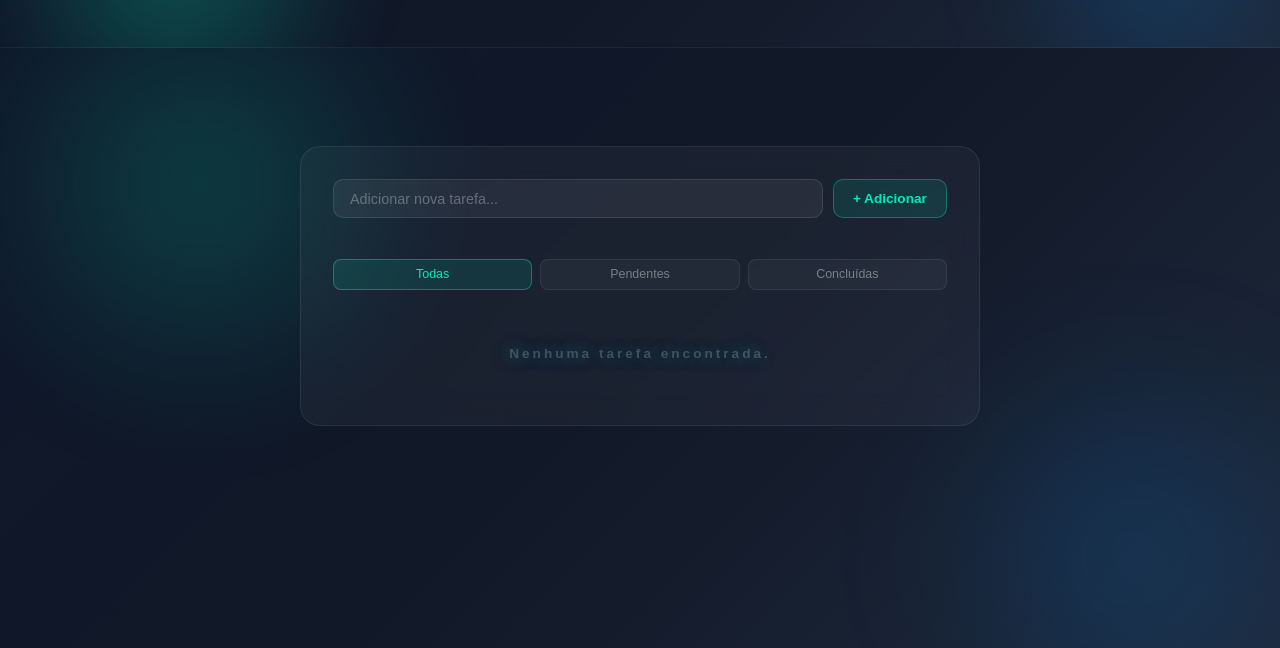
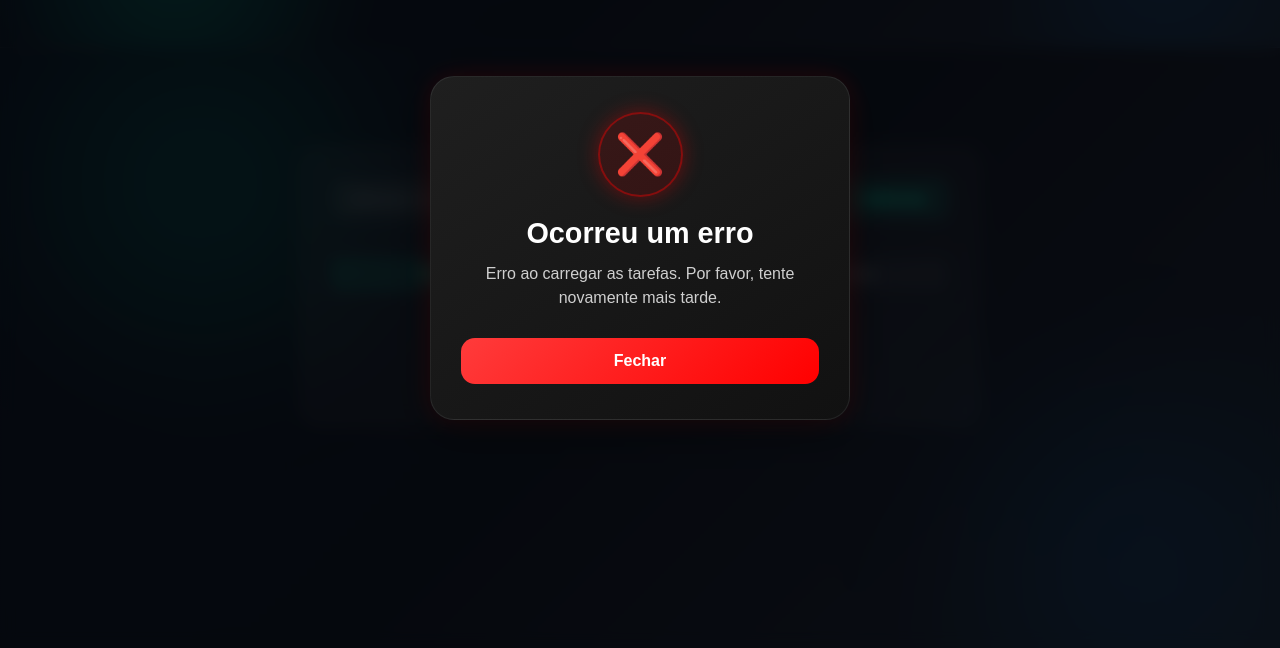
Before and after one commit to SAMPAIOCARLOS/crud-fullstack-js, a plain HTML site: page Front/index.html in a window 1280 px wide. Shown: the part 152-800 px from the top of the page. Drawn offline with Linux system fonts and the light colour scheme; no server answers.

Commit message:
organização das funções e tratamento de erros

```diff
--- a/Back/src/controllers/taskController.js
+++ b/Back/src/controllers/taskController.js
@@ -1,7 +1,7 @@
 const connection = require("../config/db");
 
 function listTasks(req, res) {
-    connection.query("SELECT * FROM tasks", (err, results) => {
+    connection.query("SELECT * FROM tasks ORDER BY id DESC", (err, results) => {
         // err = se deu erro
         // results = o que veio do banco
 
--- a/Front/index.html
+++ b/Front/index.html
@@ -7,10 +7,12 @@
     <link rel="stylesheet" href="src/styles/styleComponents/navBar.css">
     <link rel="stylesheet" href="src/styles/global.css">
     <link rel="stylesheet" href="src/styles/styleComponents/header.css">
+    <link rel="stylesheet" href="src/styles/styleComponents/modalError.css">
 
 </head>
 <body>
 
+    <div id="Modal_error"></div>
 
     </div>
 
--- a/Front/src/components/modalError.html
+++ b/Front/src/components/modalError.html
@@ -0,0 +1,19 @@
+<div id="container_modal_error" class="hidden">
+    <div class="modal_error">
+
+        <div class="error_icon">
+            ❌
+        </div>
+
+        <h2>Ocorreu um erro</h2>
+
+        <p id="error_message">
+            Não foi possível completar a operação.
+        </p>
+
+        <button id="btn_close_modal">
+            Fechar
+        </button>
+
+    </div>
+</div>
--- a/Front/src/scripts/control/main.js
+++ b/Front/src/scripts/control/main.js
@@ -1,7 +1,7 @@
 import { listarTarefas } from "../modules/services/requests.js";
 
 
-import { styleInputError } from "../modules/globaisFunctions/functionsSystem.js";
+import { createNewTask } from "../modules/globaisFunctions/functionsCrud.js";
 import { loadComponent } from "./LoadComponents.js";
 import { startPage } from "../modules/globaisFunctions/functionsSystem.js";
 import { BASE_URL } from "./universalPath.js";
@@ -9,13 +9,16 @@ import { BASE_URL } from "./universalPath.js";
 document.addEventListener("DOMContentLoaded", () => {
 
 
+    loadComponent("#Modal_error", "src/components/modalError.html", () => {
+
+    });
 
     loadComponent("#nav", "src/components/navBar.html", () => {
 
     });
 
     loadComponent("#header", "src/components/header.html", () => {
-        styleInputError();
+        createNewTask();
         // listarTarefas();
         startPage(listarTarefas, `${BASE_URL}/tasks/list`);
 
--- a/Front/src/scripts/modules/globaisFunctions/functionsCrud.js
+++ b/Front/src/scripts/modules/globaisFunctions/functionsCrud.js
@@ -1,4 +1,45 @@
-function createItemList(tasks) {
+import { CreateTask } from "../services/requests.js";
+import { BASE_URL } from "../../control/universalPath.js";
+import { showErrorModal } from "./functionsSystem.js";
+import { startPage } from "./functionsSystem.js";
+import { listarTarefas } from "../services/requests.js";
+
+import { styleInput, removeStyleInput } from "./functionsSystem.js";
+
+export function createNewTask() {
+    const input = document.querySelector("#task_input");
+    const btn_add = document.querySelector("#btn_add");
+    const error_text = document.querySelector("#error_text");
+
+    btn_add.addEventListener("click", async () => {
+
+        if (input.value.trim() === "") {
+            styleInput(input, "error");
+            error_text.style.opacity = "1";
+            return;
+        }
+
+        console.log(input.value);
+
+        try {
+            const data = await CreateTask(`${BASE_URL}/tasks/add`, input.value.trim());
+            console.log("Tarefa criada:", data);
+            await startPage(listarTarefas, BASE_URL + "/tasks/list");
+
+        } catch (error) {
+            console.error("Erro ao criar tarefa:", error);
+            showErrorModal("Erro ao criar tarefa. Por favor, tente novamente mais tarde.");
+        }
+
+        input.value = "";
+    });
+
+
+    input.addEventListener("input", () => {
+        removeStyleInput(input, "error");
+        error_text.style.opacity = "0";
+    });
+
 
 }
 
--- a/Front/src/scripts/modules/globaisFunctions/functionsSystem.js
+++ b/Front/src/scripts/modules/globaisFunctions/functionsSystem.js
@@ -2,6 +2,9 @@ import { ActiveTask } from "../services/requests.js";
 import { CreateTask } from "../services/requests.js";
 import { BASE_URL } from "../../control/universalPath.js";
 import { listarTarefas } from "../services/requests.js";
+
+
+
 
 export async function startPage(funcListarTarefas, end) {
     try {
@@ -9,6 +12,7 @@ export async function startPage(funcListarTarefas, end) {
 
         if (!data || !Array.isArray(data)) {
             throw new Error("Dados inválidos recebidos do servidor.");
+            showErrorModal("Erro ao carregar as tarefas. Por favor, tente novamente mais tarde.");
         }
 
         createItemList(data);
@@ -16,49 +20,35 @@ export async function startPage(funcListarTarefas, end) {
 
 
     } catch (error) {
-        console.error("Error in startPage function:", error);
-        alert("Ocorreu um erro ao listar as tarefas. Por favor, tente novamente mais tarde.");
+        console.error("Erro ao listar tarefas:", error);
+        showErrorModal("Erro ao carregar as tarefas. Por favor, tente novamente mais tarde.");
     }
 }
 
 
-export function styleInputError() {
-    const input = document.querySelector("#task_input");
-    const btn_add = document.querySelector("#btn_add");
-    const error_text = document.querySelector("#error_text");
+export function showErrorModal(message) {
+    const modal = document.querySelector("#container_modal_error");
+    const modalMessage = document.querySelector("#error_message");
+    const closeButton = document.querySelector("#btn_close_modal");
 
-    btn_add.addEventListener("click", async () => {
+    if (!modal || !modalMessage || !closeButton) {
+        console.error("Elementos do modal não encontrados.");
+        return;
+    }
 
-        if (input.value.trim() === "") {
-            styleInput(input, "error");
-            error_text.style.opacity = "1";
-            return;
+    modalMessage.textContent = message;
+    modal.classList.remove("hidden");
+
+    closeButton.onclick = () => {
+        modal.classList.add("hidden");
+    };
+
+    modal.onclick = (event) => {
+        if (event.target === modal) {
+            modal.classList.add("hidden");
         }
-
-        console.log(input.value);
-
-        try {
-            const data = await CreateTask(`${BASE_URL}/tasks/add`, input.value.trim());
-            console.log("Tarefa criada:", data);
-            await startPage(listarTarefas, BASE_URL + "/tasks/list");
-
-        } catch (error) {
-            console.error("Erro ao criar tarefa:", error);
-            // tratar com modal de erro
-        }
-
-        input.value = "";
-    });
-
-
-    input.addEventListener("input", () => {
-        removeStyleInput(input, "error");
-        error_text.style.opacity = "0";
-    });
-
-
+    };
 }
-
 
 
 
@@ -96,7 +86,7 @@ export function createItemList(tasks) {
                 taskText.classList.toggle("done");
             } catch (error) {
                 console.error("Erro ao atualizar tarefa:", error);
-                // tratar com modal de erro
+                showErrorModal("Erro ao finalizar tarefa. Por favor, tente novamente mais tarde.");
             }
         });
 
--- /dev/null
+++ b/Front/src/styles/styleComponents/modalError.css
@@ -0,0 +1,148 @@
+/* FUNDO */
+#container_modal_error {
+    position: fixed;
+    inset: 0;
+    width: 100%;
+    height: 100vh;
+
+    display: flex;
+    justify-content: center;
+    align-items: center;
+
+    background: rgba(0, 0, 0, 0.65);
+    backdrop-filter: blur(8px);
+
+    z-index: 9999;
+
+    animation: fadeIn 0.25s ease;
+}
+
+/* ESCONDER */
+.hidden {
+    display: none !important;
+}
+
+/* MODAL */
+.modal_error {
+    width: 90%;
+    max-width: 420px;
+
+    padding: 35px 30px;
+
+    border-radius: 24px;
+
+    background: linear-gradient(
+        145deg,
+        #1f1f1f,
+        #111111
+    );
+
+    border: 1px solid rgba(255,255,255,0.08);
+
+    box-shadow:
+        0 10px 40px rgba(0,0,0,0.5),
+        0 0 25px rgba(255,0,0,0.15);
+
+    text-align: center;
+
+    animation: modalShow 0.3s ease;
+}
+
+/* ÍCONE */
+.error_icon {
+    width: 85px;
+    height: 85px;
+
+    margin: 0 auto 20px;
+
+    display: flex;
+    align-items: center;
+    justify-content: center;
+
+    border-radius: 50%;
+
+    background: rgba(255, 0, 0, 0.12);
+
+    border: 2px solid rgba(255,0,0,0.4);
+
+    font-size: 2.5rem;
+
+    box-shadow:
+        0 0 20px rgba(255,0,0,0.35);
+}
+
+/* TITULO */
+.modal_error h2 {
+    color: white;
+    font-size: 1.8rem;
+    margin-bottom: 12px;
+}
+
+/* TEXTO */
+.modal_error p {
+    color: #cfcfcf;
+    font-size: 1rem;
+    line-height: 1.5;
+
+    margin-bottom: 28px;
+}
+
+/* BOTÃO */
+.modal_error button {
+    width: 100%;
+
+    border: none;
+    outline: none;
+
+    padding: 14px;
+
+    border-radius: 14px;
+
+    background: linear-gradient(
+        135deg,
+        #ff3b3b,
+        #ff0000
+    );
+
+    color: white;
+    font-size: 1rem;
+    font-weight: bold;
+
+    cursor: pointer;
+
+    transition: 0.25s;
+}
+
+.modal_error button:hover {
+    transform: translateY(-2px);
+
+    box-shadow:
+        0 8px 20px rgba(255,0,0,0.4);
+}
+
+.modal_error button:active {
+    transform: scale(0.98);
+}
+
+/* ANIMAÇÕES */
+@keyframes fadeIn {
+    from {
+        opacity: 0;
+    }
+
+    to {
+        opacity: 1;
+    }
+}
+
+@keyframes modalShow {
+    from {
+        opacity: 0;
+        transform: scale(0.8) translateY(20px);
+    }
+
+    to {
+        opacity: 1;
+        transform: scale(1) translateY(0);
+    }
+}
```
